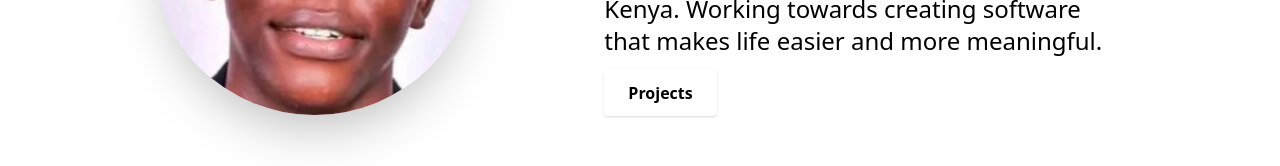
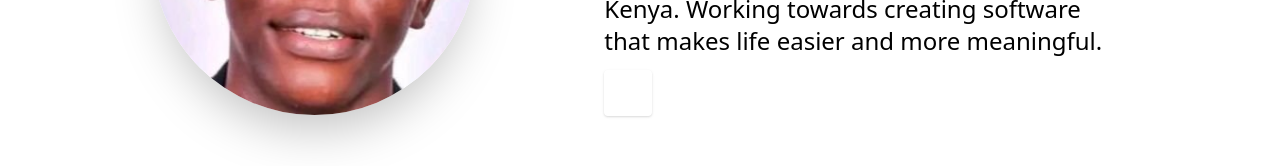
Before and after one commit to hqasmei/tailwindcss-and-nextjs-portfolio, a Next.js app: page / in a window 1280 px wide. Shown: the part 450-616 px from the top of the page. Built offline with nearby package versions, Linux system fonts and the light colour scheme.

Commit message:
first commit

```diff
--- a/components/HeroSection.tsx
+++ b/components/HeroSection.tsx
@@ -36,7 +36,7 @@ const HeroSection = () => {
             offset={-100}
             duration={500}
           >
-            Projects
+
           </Link>
         </div>
       </div>
--- a/components/Navbar.tsx
+++ b/components/Navbar.tsx
@@ -82,9 +82,10 @@ export default function Navbar() {
               {currentTheme === "dark" ? (
                 <button
                   onClick={() => setTheme("light")}
-                  className=" bg-slate-100 p-2 rounded-xl"
+                  className="bg-slate-100 p-2 rounded-xl"
                 >
-                  <RiSunLine size={25} color="black" />
+                  <RiSunLine size={25} color="black"/>
+
                 </button>
               ) : (
                 <button
```
